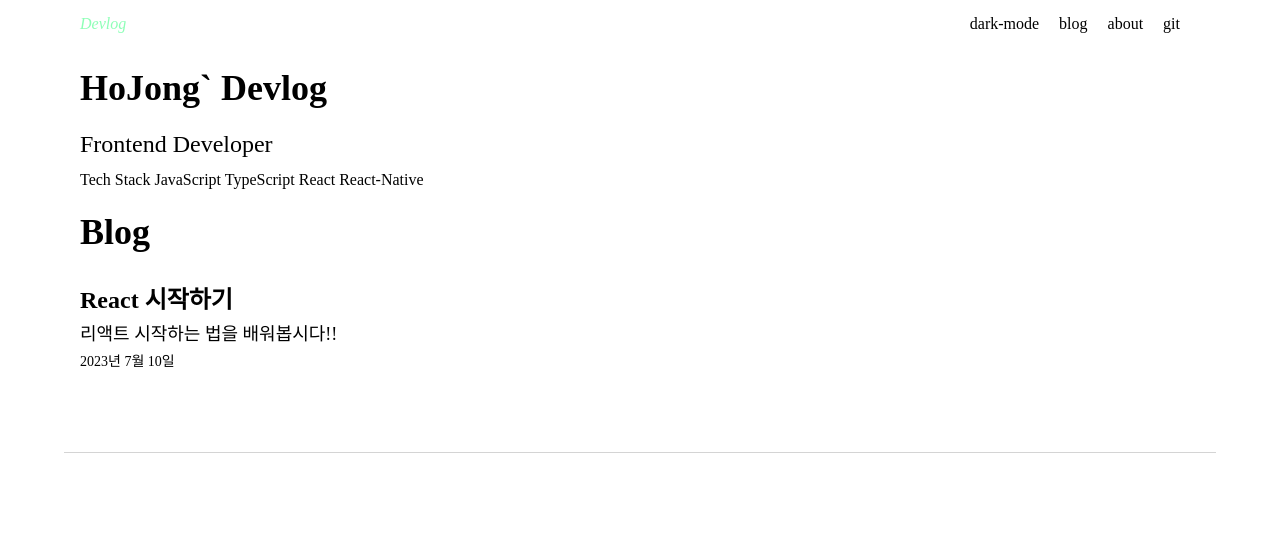
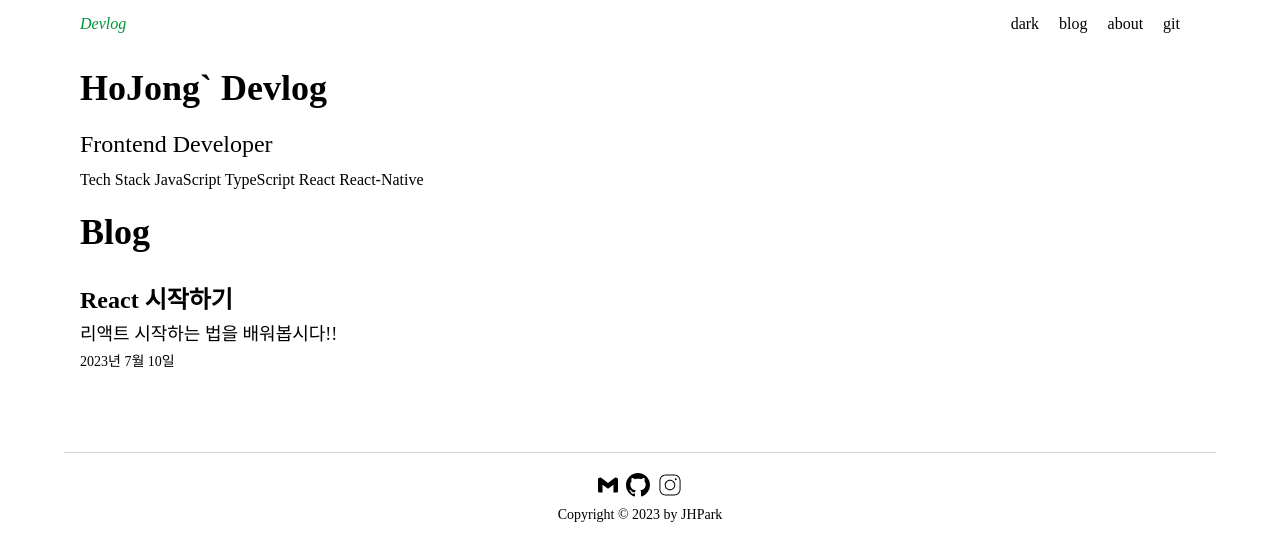
Before and after one commit to ParkJongho1/NextDevlog, a Next.js app: page / in a window 1280 px wide. Shown: the top 560 px of the page. Built offline with nearby package versions, Linux system fonts and the light colour scheme.

Commit message:
darkmode

```diff
--- a/app/components/Footer.tsx
+++ b/app/components/Footer.tsx
@@ -7,9 +7,9 @@ export default function Footer() {
          <div className="mt-5">
             <ul className="flex items-center justify-center space-x-2 ma-auto">
                <li>
-                  <Link href="mailto:ik6623@naver.com" target="_blank">
+                  <Link className="footerfill" href="mailto:ik6623@naver.com" target="_blank">
                      <svg
-                        className="w-5 h-5 aspect-square fill-white"
+                        className="w-5 h-5 aspect-square"
                         role="img"
                         xmlns="http://www.w3.org/2000/svg"
                         viewBox="0 0 24 24"
@@ -23,8 +23,8 @@ export default function Footer() {
                   </Link>
                </li>
                <li>
-                  <Link href="https://github.com/ParkJongho1" target="_blank">
-                     <svg className="w-6 h-6 aspect-square fill-white" aria-hidden="true" viewBox="0 0 16 16" version="1.1" data-view-component="true">
+                  <Link className="footerfill" href="https://github.com/ParkJongho1" target="_blank">
+                     <svg className="w-6 h-6 aspect-square" aria-hidden="true" viewBox="0 0 16 16" version="1.1" data-view-component="true">
                         <path
                            fillRule="evenodd"
                            d="M8 0C3.58 0 0 3.58 0 8c0 3.54 2.29 6.53 5.47 7.59.4.07.55-.17.55-.38 0-.19-.01-.82-.01-1.49-2.01.37-2.53-.49-2.69-.94-.09-.23-.48-.94-.82-1.13-.28-.15-.68-.52-.01-.53.63-.01 1.08.58 1.23.82.72 1.21 1.87.87 2.33.66.07-.52.28-.87.51-1.07-1.78-.2-3.64-.89-3.64-3.95 0-.87.31-1.59.82-2.15-.08-.2-.36-1.02.08-2.12 0 0 .67-.21 2.2.82.64-.18 1.32-.27 2-.27.68 0 1.36.09 2 .27 1.53-1.04 2.2-.82 2.2-.82.44 1.1.16 1.92.08 2.12.51.56.82 1.27.82 2.15 0 3.07-1.87 3.75-3.65 3.95.29.25.54.73.54 1.48 0 1.07-.01 1.93-.01 2.2 0 .21.15.46.55.38A8.013 8.013 0 0016 8c0-4.42-3.58-8-8-8z"
@@ -34,14 +34,14 @@ export default function Footer() {
                </li>
 
                <li>
-                  <Link href="https://www.instagram.com/jxnghxpark" target="_blank">
-                     <svg className="w-6 h-6 aspect-square fill-white" x="0px" y="0px" viewBox="0 0 50 50">
+                  <Link className="footerfill" href="https://www.instagram.com/jxnghxpark" target="_blank">
+                     <svg className="w-6 h-6 aspect-square" x="0px" y="0px" viewBox="0 0 50 50">
                         <path d="M 16 3 C 8.8324839 3 3 8.8324839 3 16 L 3 34 C 3 41.167516 8.8324839 47 16 47 L 34 47 C 41.167516 47 47 41.167516 47 34 L 47 16 C 47 8.8324839 41.167516 3 34 3 L 16 3 z M 16 5 L 34 5 C 40.086484 5 45 9.9135161 45 16 L 45 34 C 45 40.086484 40.086484 45 34 45 L 16 45 C 9.9135161 45 5 40.086484 5 34 L 5 16 C 5 9.9135161 9.9135161 5 16 5 z M 37 11 A 2 2 0 0 0 35 13 A 2 2 0 0 0 37 15 A 2 2 0 0 0 39 13 A 2 2 0 0 0 37 11 z M 25 14 C 18.936712 14 14 18.936712 14 25 C 14 31.063288 18.936712 36 25 36 C 31.063288 36 36 31.063288 36 25 C 36 18.936712 31.063288 14 25 14 z M 25 16 C 29.982407 16 34 20.017593 34 25 C 34 29.982407 29.982407 34 25 34 C 20.017593 34 16 29.982407 16 25 C 16 20.017593 20.017593 16 25 16 z"></path>
                      </svg>
                   </Link>
                </li>
             </ul>
-            <p className="mt-2 text-sm text-white">Copyright &copy; {new Date().getFullYear()} by JHPark</p>
+            <p className="mt-2 text-sm">Copyright &copy; {new Date().getFullYear()} by JHPark</p>
          </div>
       </footer>
    );
--- a/app/components/Header.tsx
+++ b/app/components/Header.tsx
@@ -33,14 +33,14 @@ export default function Header() {
       <nav className="sticky top-0 z-10 max-w-3xl p-4 mx-auto lg:max-w-6xl">
          <div className="flex justify-between">
             <div>
-               <Link href="/" className="italic no-underline text-[#8effb7]">
+               <Link href="/" className="italic no-underline blog_name">
                   Devlog
                </Link>
             </div>
             <div>
                {darkTheme !== undefined && (
-                  <button onClick={handleToggle} className="mr-5">
-                     {darkTheme ? "light-mode" : "dark-mode"}
+                  <button onClick={handleToggle} className="mr-5" style={{ background: "none" }}>
+                     {darkTheme ? "light" : "dark"}
                   </button>
                )}
                <Link href="/" className="pr-5 no-underline">
--- a/app/layout.tsx
+++ b/app/layout.tsx
@@ -1,9 +1,8 @@
 import Link from "next/link";
 
-import "./globals.css";
+import "../style/globals.css";
 import { Inter } from "next/font/google";
 import Header from "./components/Header";
-import MyInfo from "./components/MyInfo";
 import Footer from "./components/Footer";
 
 const inter = Inter({ subsets: ["latin"] });
--- a/app/globals.css
+++ b/style/globals.css
@@ -136,6 +136,7 @@ table {
    --color-button-text: rgb(255, 255, 255);
    --color-background: #fff;
    --color-anchor: #000aff;
+   --color-headername: #009336;
 }
 
 [data-theme="dark"] {
@@ -145,6 +146,7 @@ table {
    --color-paragraph: #8a8a8a;
    --color-button-text: rgb(0, 0, 0);
    --color-background: #000;
+   --color-headername: #8effb7;
 }
 
 * {
@@ -166,9 +168,10 @@ body {
    transition: background 0.3s ease;
 }
 
-h1,
-h3,
-p {
-   margin: 0;
-   padding: 0;
+.blog_name {
+   color: var(--color-headername);
 }
+
+.footerfill {
+   fill: var(--color-primary);
+}
```
